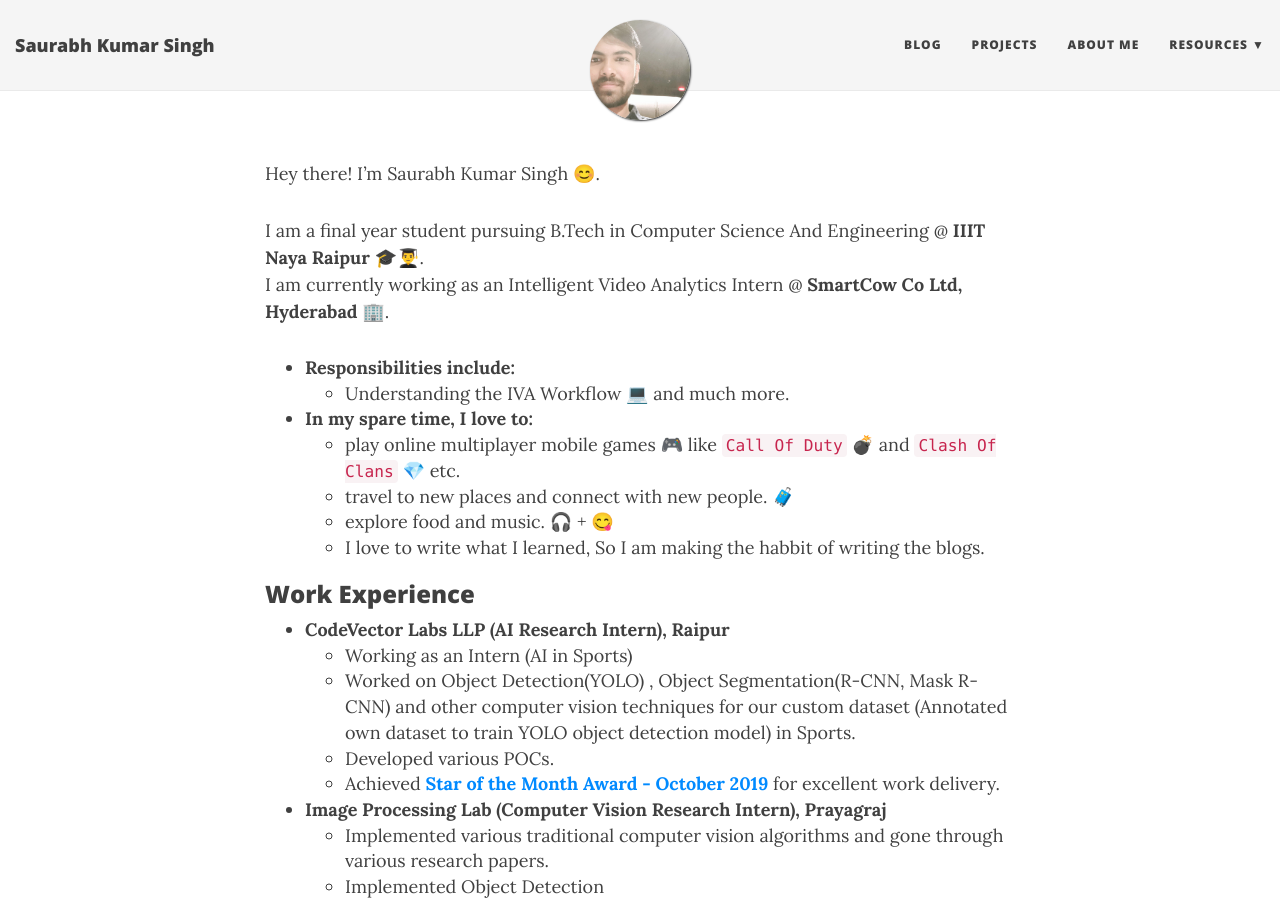
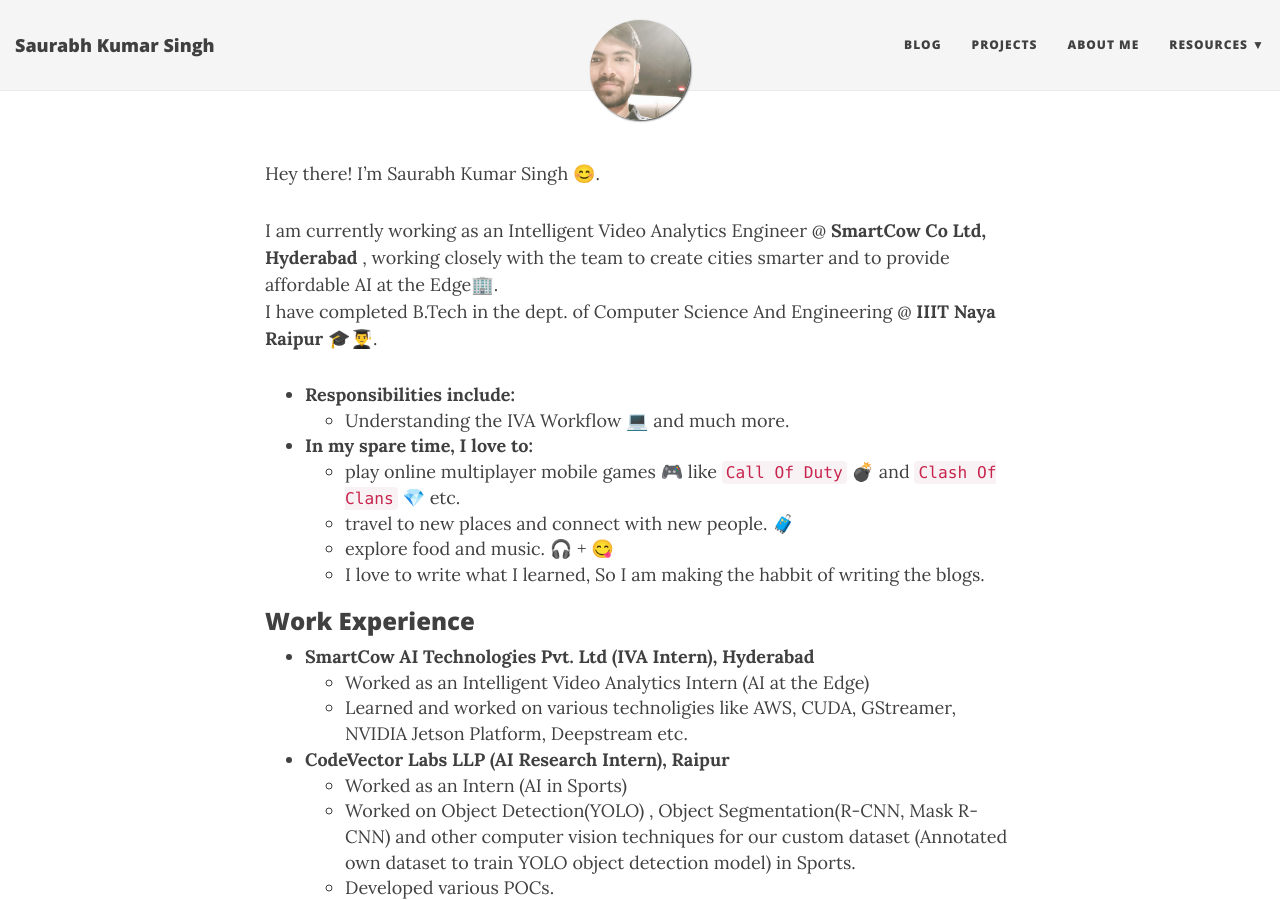
Before and after one commit to zenithexpo/temporary, a Jekyll site: the page built from aboutme.md, in a window 1280 px wide and 900 px high. Built offline with Jekyll 4.4.1, drawn with Linux system fonts in a browser that asks for light colours; nearby versions of some CDN libraries.

Commit message:
updated About me

```diff
--- a/_config.yml
+++ b/_config.yml
@@ -24,7 +24,7 @@ navbar-links:
   Projects: "projects"
   About Me: "aboutme"
   Resources:
-    #LinkedIn: "https://www.linkedin.com/in/saurabh-kumar-singh-006947128/"
+    - LinkedIn: "https://www.linkedin.com/in/saurabh-kumar-singh-006947128/"
     - Resume: "https://drive.google.com/file/d/1_4ZKMd6AU2pVb4aogH4fJhUareWywsfk/view?usp=sharing"
 
     #https://drive.google.com/file/d/1PQC5MUKHuy_i8J0dW-M8ZW8CYRaTrpFa/view?usp=sharing
@@ -85,9 +85,9 @@ social-network-links:
 #  stackoverflow: "3943160/daattali"
 #  snapchat: deanat78
   instagram: _srbh__
-#  youtube: user/deanat78
+  youtube: https://www.youtube.com/channel/UCuAX1EDhxUsjaFmt5Cp7cSg/
 #  spotify: yourname
-#  telephone: +14159998888
+  telephone: +91-84260-28076
 #  steam: deanat78
 #  twitch: yourname
 #  yelp: yourname
--- a/aboutme.md
+++ b/aboutme.md
@@ -6,8 +6,9 @@ subtitle: Read below to find out why I might be interesting for you.
 
 Hey there! I'm Saurabh Kumar Singh 😊.
 
-I am a final year student pursuing B.Tech in Computer Science And Engineering @ **IIIT Naya Raipur** 🎓👨‍🎓.
-I am currently working as an Intelligent Video Analytics Intern @ **SmartCow Co Ltd, Hyderabad** 🏢.
+I am currently working as an Intelligent Video Analytics Engineer @ **SmartCow Co Ltd, Hyderabad** , working closely with the team to create cities smarter and to provide affordable AI at the Edge🏢.
+I have completed B.Tech in the dept. of Computer Science And Engineering @ **IIIT Naya Raipur** 🎓👨‍🎓.
+
 
 - **Responsibilities include:**
     - Understanding the IVA Workflow 💻 and much more.
@@ -20,8 +21,11 @@ I am currently working as an Intelligent Video Analytics Intern @ **SmartCow Co
 
 
 ### Work Experience
+- **SmartCow AI Technologies Pvt. Ltd (IVA Intern), Hyderabad**
+    - Worked as an Intelligent Video Analytics Intern (AI at the Edge)
+    - Learned and worked on various technoligies like AWS, CUDA, GStreamer, NVIDIA Jetson Platform, Deepstream etc.
 - **CodeVector Labs LLP (AI Research Intern), Raipur**
-    - Working as an Intern (AI in Sports)
+    - Worked as an Intern (AI in Sports)
     - Worked on Object Detection(YOLO) , Object Segmentation(R-CNN, Mask R-CNN) and other computer vision techniques for our custom dataset (Annotated own dataset to train YOLO object detection model) in Sports.
     - Developed various POCs.
     - Achieved **[Star of the Month Award - October 2019](https://www.linkedin.com/posts/codevector-ai-labs_cvlabs-ai-activity-6591922751697707008-xnmb)** for excellent work delivery.
```
